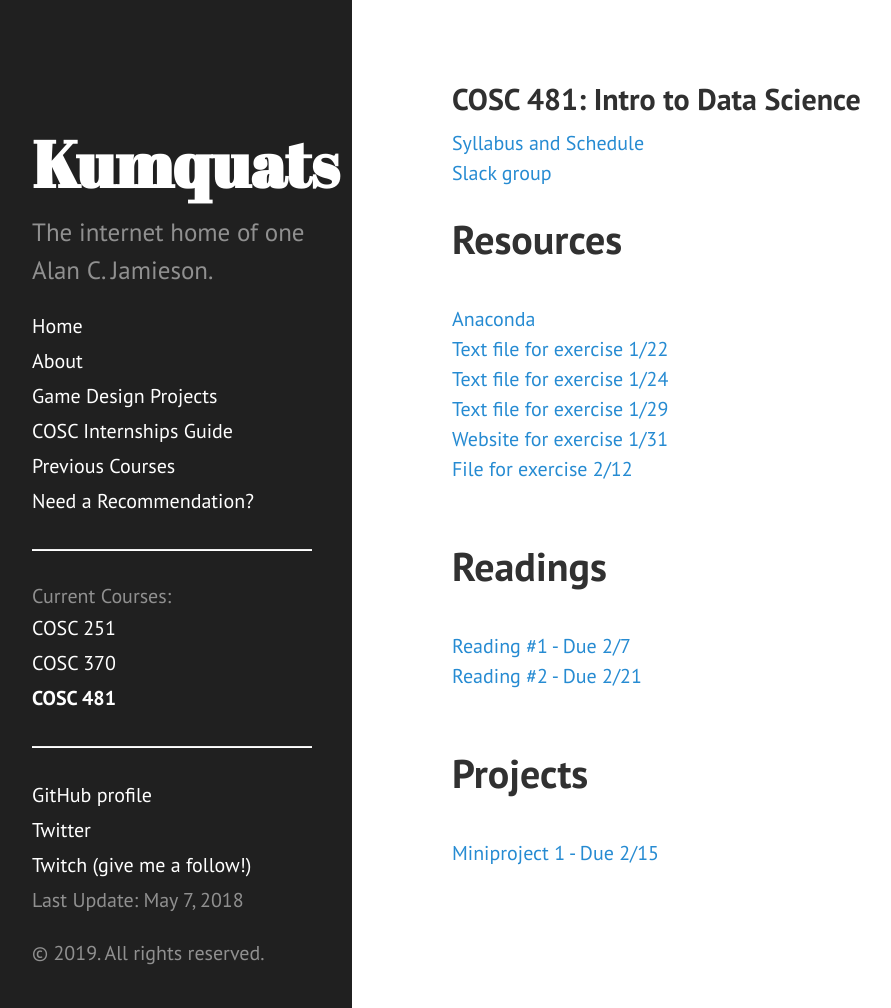
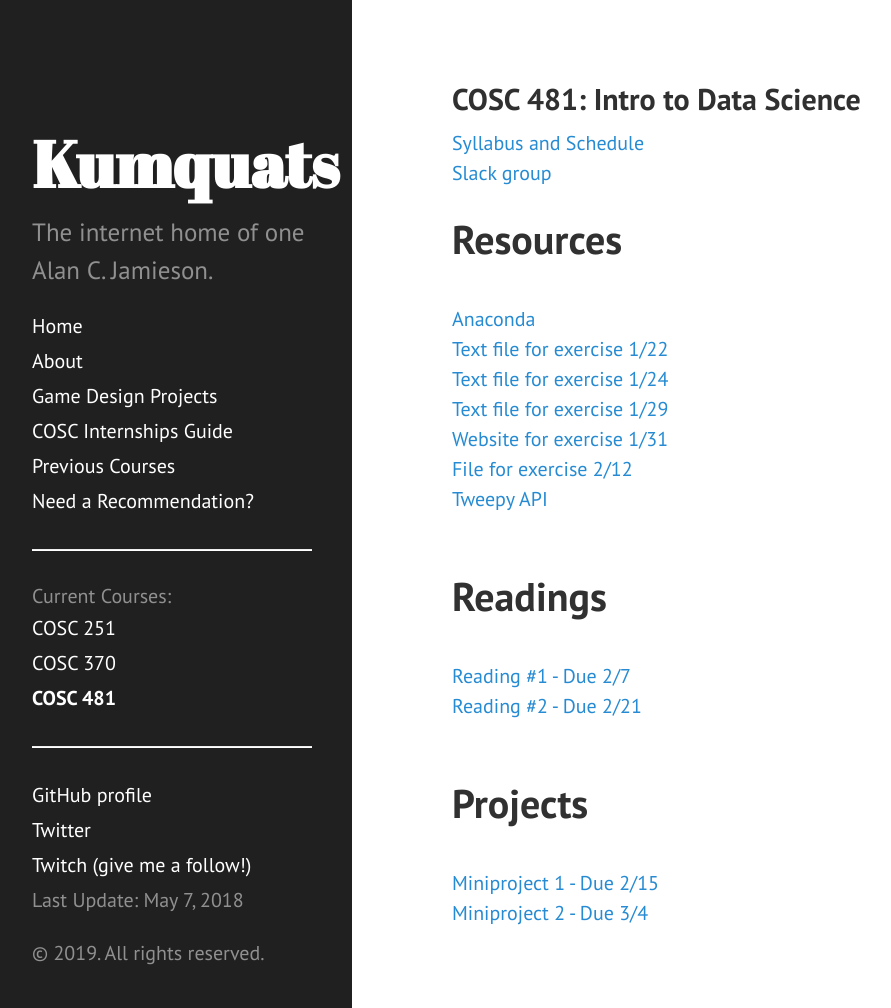
Before and after one commit to ripark/ripark.github.io, a Jekyll site: the page built from s19/cosc481.html, in a window 1280 px wide and 1008 px high. Shown: the whole window, without its empty margins (8-899 px from the left). Built offline with Jekyll 4.4.1, drawn with Linux system fonts in a browser that asks for light colours; Markdown is read by kramdown in place of the engine named in the settings.

Commit message:
481 project upload

```diff
--- a/s19/cosc481.html
+++ b/s19/cosc481.html
@@ -22,6 +22,8 @@ shorttitle: "COSC 481"
 <br>
 <a href="http://ripark.github.io/s19/kamyrdigester.csv">File for exercise 2/12</a>
 <br>
+<a href="http://docs.tweepy.org/en/3.7.0/api.html#api-reference">Tweepy API</a>
+<br>
 <br>
 <h1>Readings</h1>
 <br>
@@ -33,3 +35,5 @@ shorttitle: "COSC 481"
 <h1>Projects</h1>
 <br>
 <a href="http://ripark.github.io/s19/COSC481Proj1.pdf">Miniproject 1 - Due 2/15</a>
+<br>
+<a href="http://ripark.github.io/s19/COSC481Proj2.pdf">Miniproject 2 - Due 3/4</a>
```
Also changed, not shown: 1 other file.
